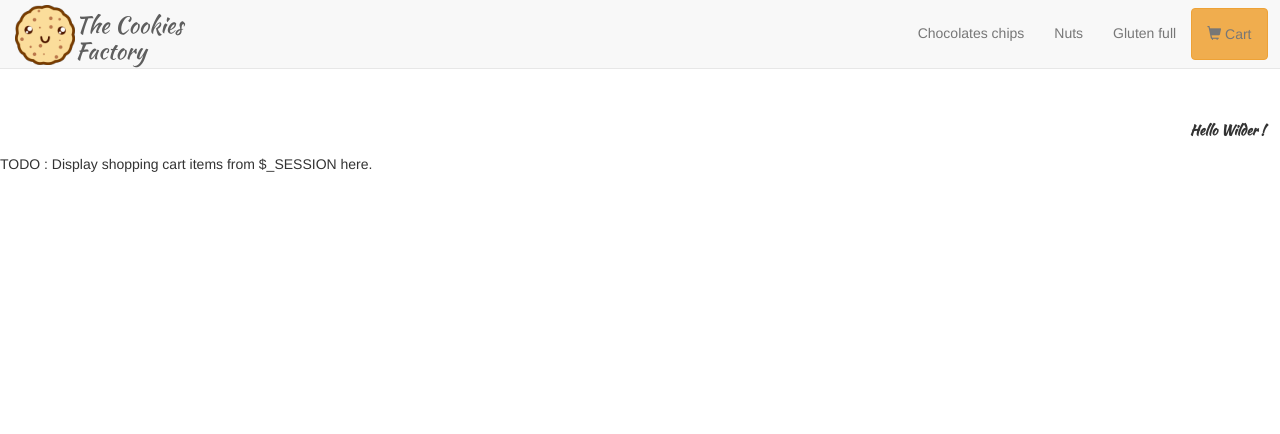
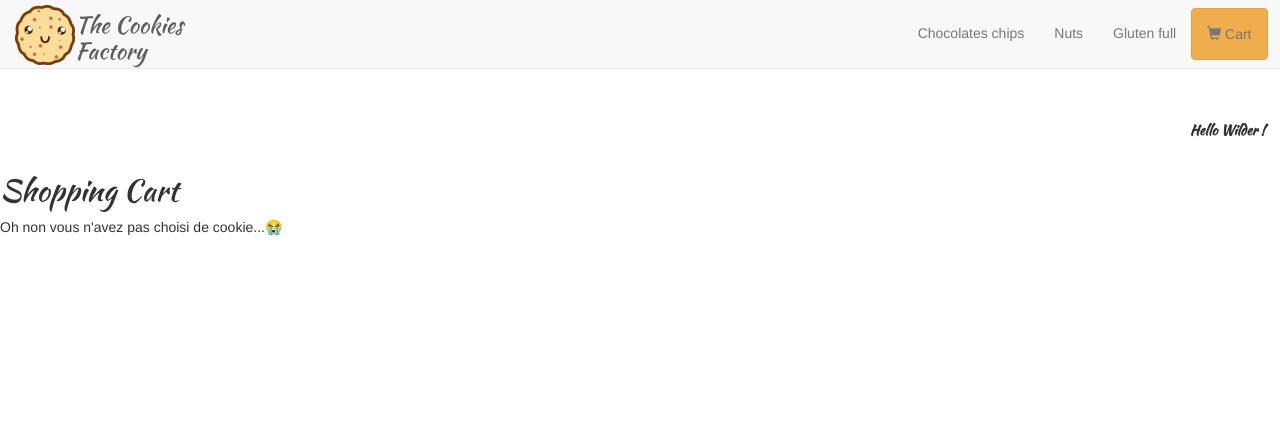
Before and after one commit to ZinaSzt/thecookie, a PHP site: page /cart.php in a window 1280 px wide. Shown: the top 434 px of the page. Run offline with PHP 8.4, Linux system fonts and the light colour scheme.

Commit message:
quete done

```diff
--- a/cart.php
+++ b/cart.php
@@ -1,7 +1,21 @@
-<?php require 'inc/head.php'; ?>
+<?php require 'inc/head.php';  // ajout du require ?>
+<?php session_start(); // début de la session ?>
+
 <section class="cookies container-fluid">
     <div class="row">
-        TODO : Display shopping cart items from $_SESSION here.
+
+        <h2>Shopping Cart</h2>
+        <?php if (!empty($_SESSION['cart'])) {
+            //  vérifier si le panier d'achat dans les données de session ($_SESSION['cart']) n'est pas vide ?>
+            <ul>
+                <?php foreach ($_SESSION['cart'] as $id => $cookie) {  //boucle foreach dans le tableau associatif qui représente le panier d'achat dans les données de session pour obtenir chaque élèment du panier?>
+                    <li><?= $cookie['name']; // affiche le nom du cookie?></li>
+                <?php } ?>
+            </ul>
+        <?php } else { ?>
+            <p>Oh non vous n'avez pas choisi de cookie...😭</p>
+        <?php } ?>
     </div>
 </section>
+
 <?php require 'inc/foot.php'; ?>
--- a/inc/data/products.php
+++ b/inc/data/products.php
@@ -1,5 +1,5 @@
 <?php
-
+// liste des produits disponibles sur le site
 $catalog = [
     46 => [
         'name' => 'Pecan nuts',
```
Also changed, not shown: index.php (+19 -0 lines).
